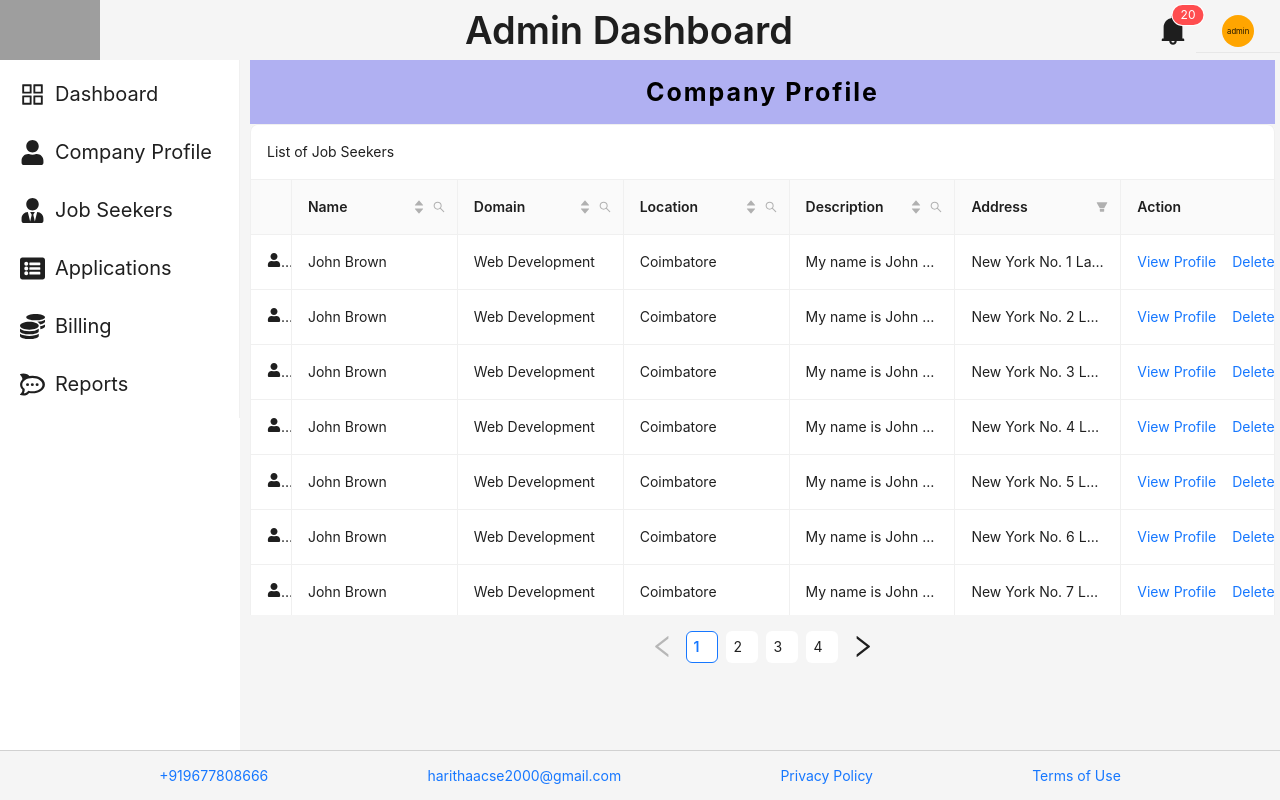
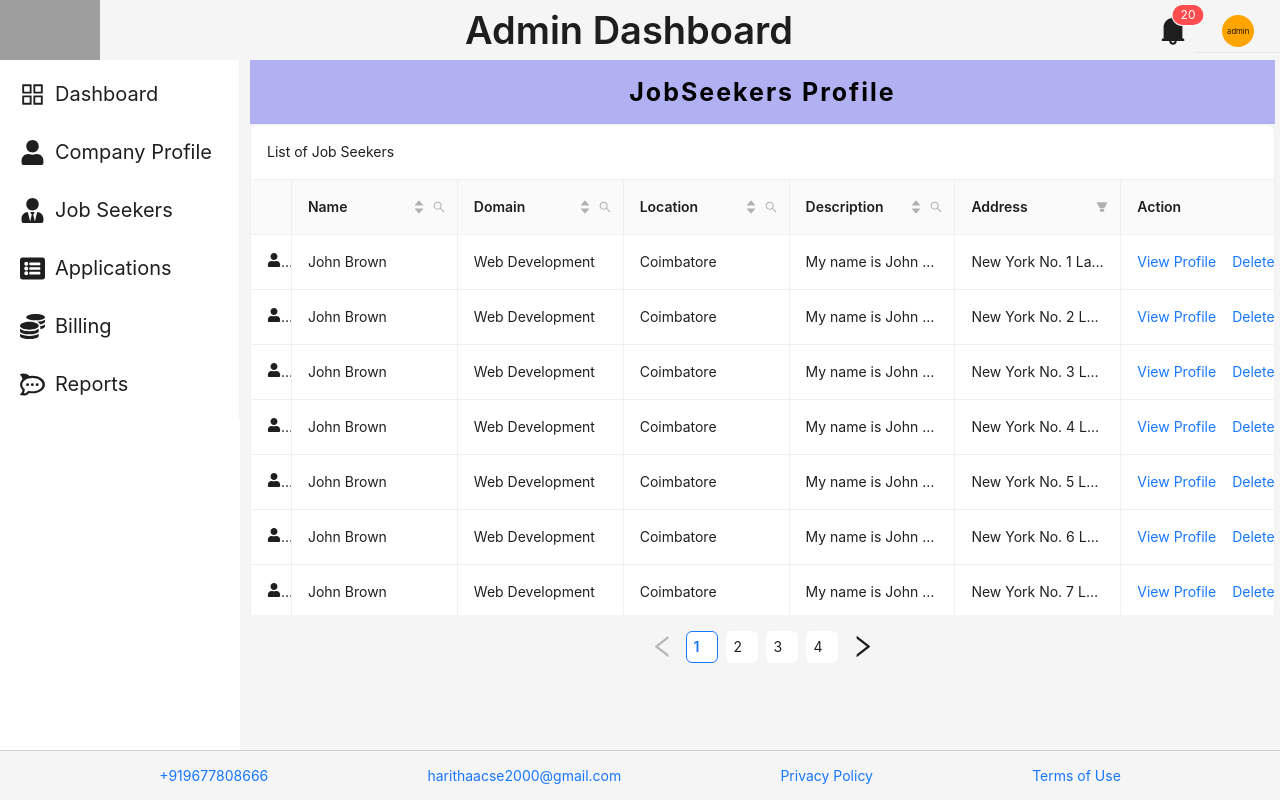
Before and after one commit to rupamsasmal6636/Job-Portal, a React (Create React App) app in the folder reactapp/: page /JobSeekers in a window 1280 px wide. Built offline with nearby package versions, Linux system fonts and the light colour scheme; grey boxes are pictures that could not be loaded.

Commit message:
JobSeekers index file updated

```diff
--- a/reactapp/src/containers/JobSeekers/index.js
+++ b/reactapp/src/containers/JobSeekers/index.js
@@ -191,7 +191,7 @@ function JobSeekers() {
     return (
         <div>
             <Layout>
-                <Header style={headerStyle}>Company Profile</Header>
+                <Header style={headerStyle}>JobSeekers Profile</Header>
                 <Content>
 
                 </Content>
```
